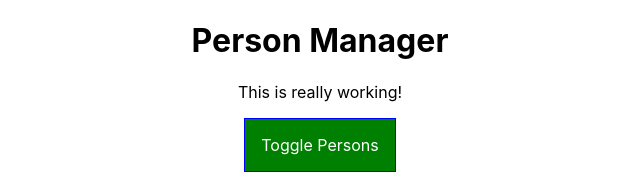
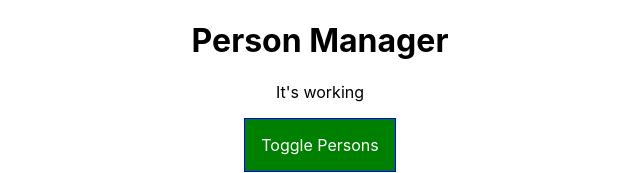
Before and after one commit to davipviana/react-lifecycle-example, a React (Create React App) app: page / in a window 1280 px wide. Shown: the top 173 px of the page, without its empty margins (320-960 px from the left). Built offline with nearby package versions, Linux system fonts and the light colour scheme.

Commit message:
person message

```diff
--- a/src/components/Cockpit/Cockpit.js
+++ b/src/components/Cockpit/Cockpit.js
@@ -5,21 +5,25 @@ import styles from './Cockpit.module.css';
 const Cockpit = (props) => {
     const assignedClasses = [];
     let btnClass = '';
+    let message = 'It\'s working';
+
     if (props.showPersons) {
         btnClass = styles.Red;
     }
 
     if (props.persons.length <= 2) {
-        assignedClasses.push(styles.red); // classes = ['red']
+        assignedClasses.push(styles.red);
+        message = 'Enough persons';
     }
     if (props.persons.length <= 1) {
-        assignedClasses.push(styles.bold); // classes = ['red', 'bold']
+        assignedClasses.push(styles.bold);
+        message = 'Sadly we have just few persons';
     }
 
     return (
         <div className={styles.Cockpit}>
             <h1>{props.title}</h1>
-            <p className={assignedClasses.join(' ')}>This is really working!</p>
+            <p className={assignedClasses.join(' ')}>{message}</p>
             <button
                 className={btnClass}
                 onClick={props.clicked}>Toggle Persons</button>
```
